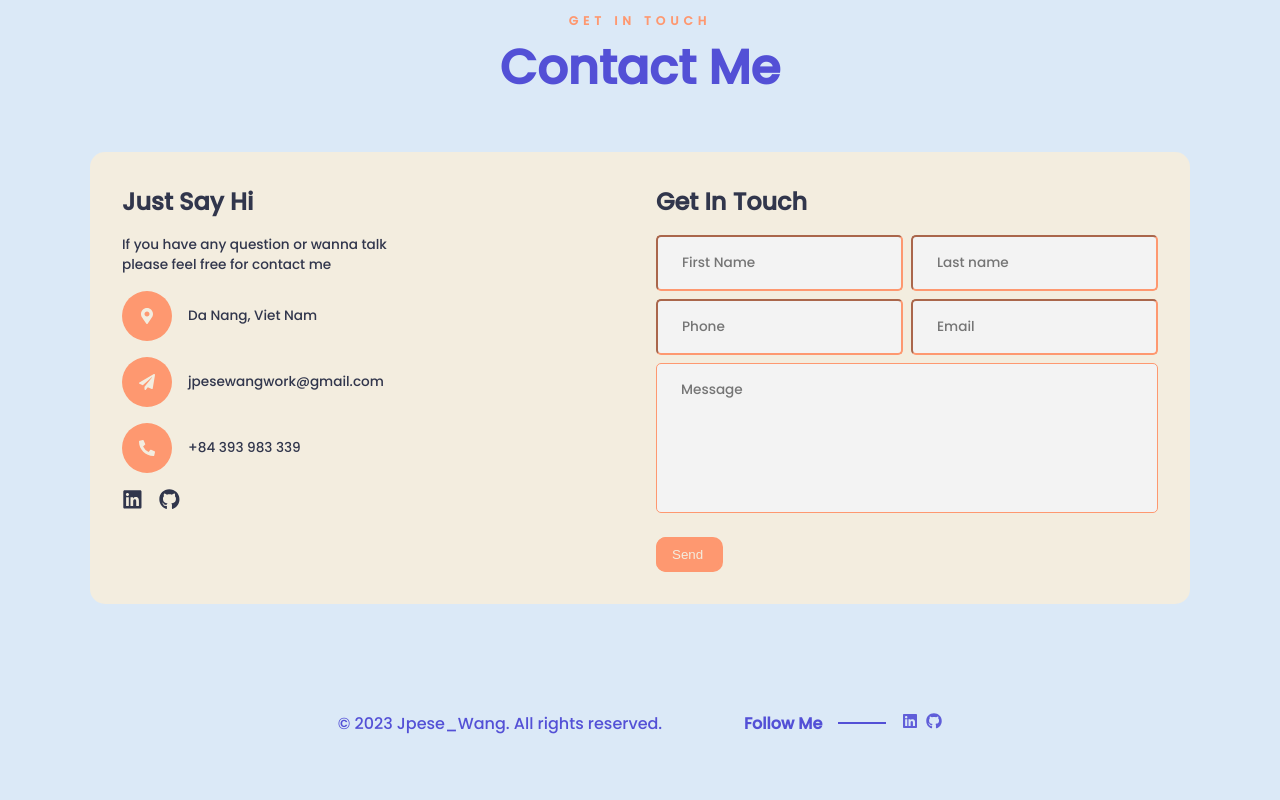
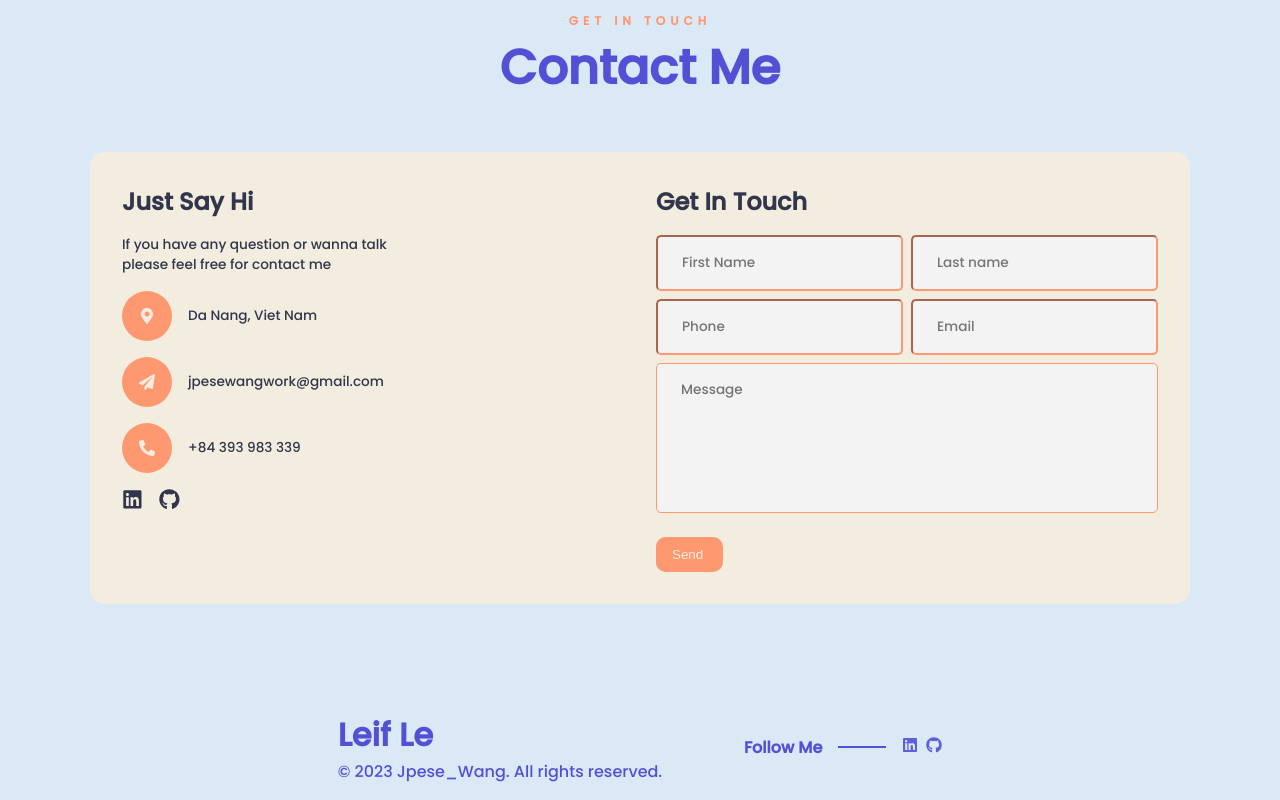
Before and after one commit to jpeseWang/cv, a React (Create React App) app: page / in a window 1280 px wide. Shown: the part 3606-4406 px from the top of the page. Before the commit the page ends 4358 px from the top, so only its background shows below. Built offline with nearby package versions, Linux system fonts and the light colour scheme.

Commit message:
Update Footer.js

```diff
--- a/src/components/container/Footer/Footer.js
+++ b/src/components/container/Footer/Footer.js
@@ -14,7 +14,9 @@ const Footer = () => {
       className="footer"
     >
       <div className="copyright">
+      <h1>Leif Le</h1>
         <p>
+
           &copy; 2023 Jpese_Wang. All rights reserved.
         </p>
       </div>
```
